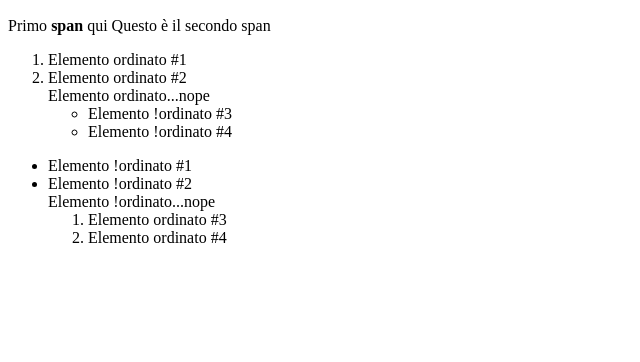
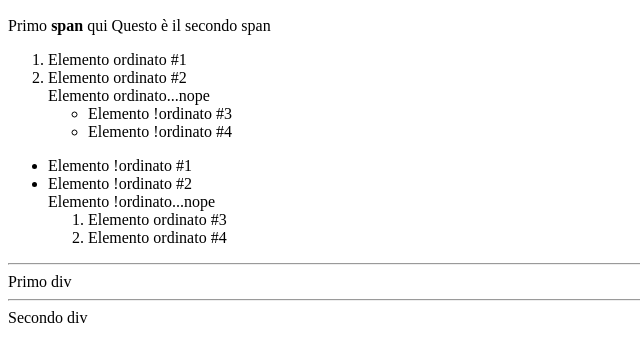
Before and after one commit to Zariy7/html-primo-live, a plain HTML site: page index.html in a window 1280 px wide. Shown: the part 110-472 px from the top of the page, without its empty margins (0-640 px from the left). Drawn offline with Linux system fonts and the light colour scheme.

Commit message:
hr and div

```diff
--- a/index.html
+++ b/index.html
@@ -36,5 +36,9 @@
                 </div>
             </li>
         </ul>
+        <hr>
+        <div>Primo div</div>
+        <hr>
+        <div>Secondo div</div>
     </body>
 </html>
```
